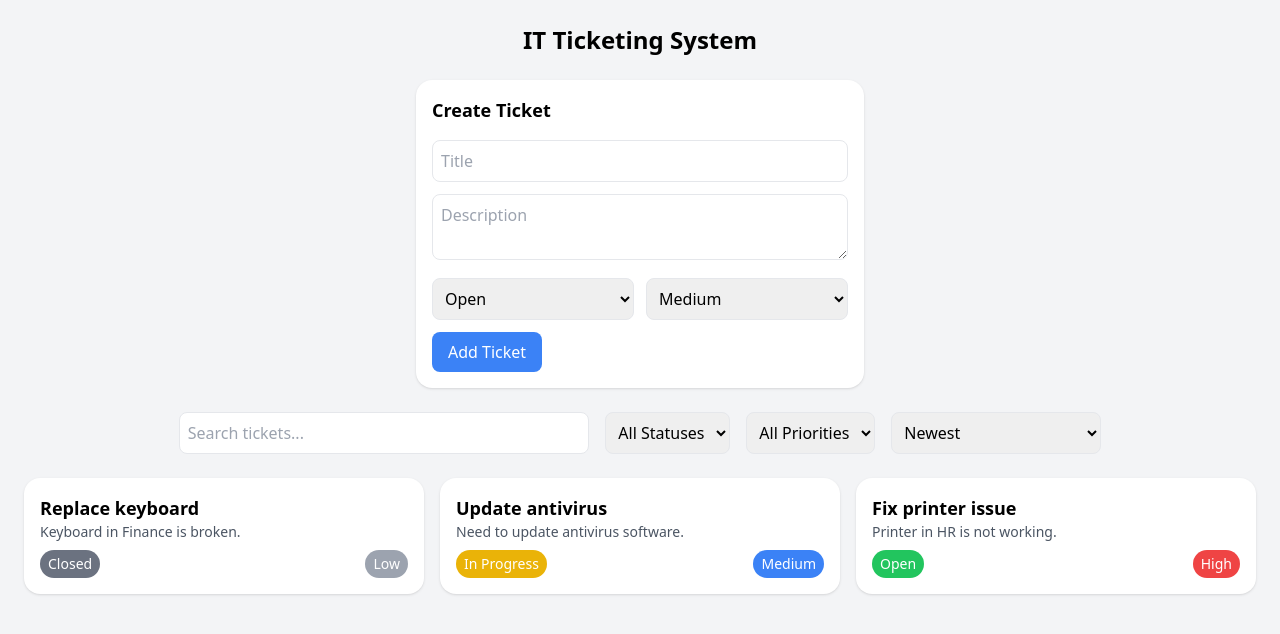
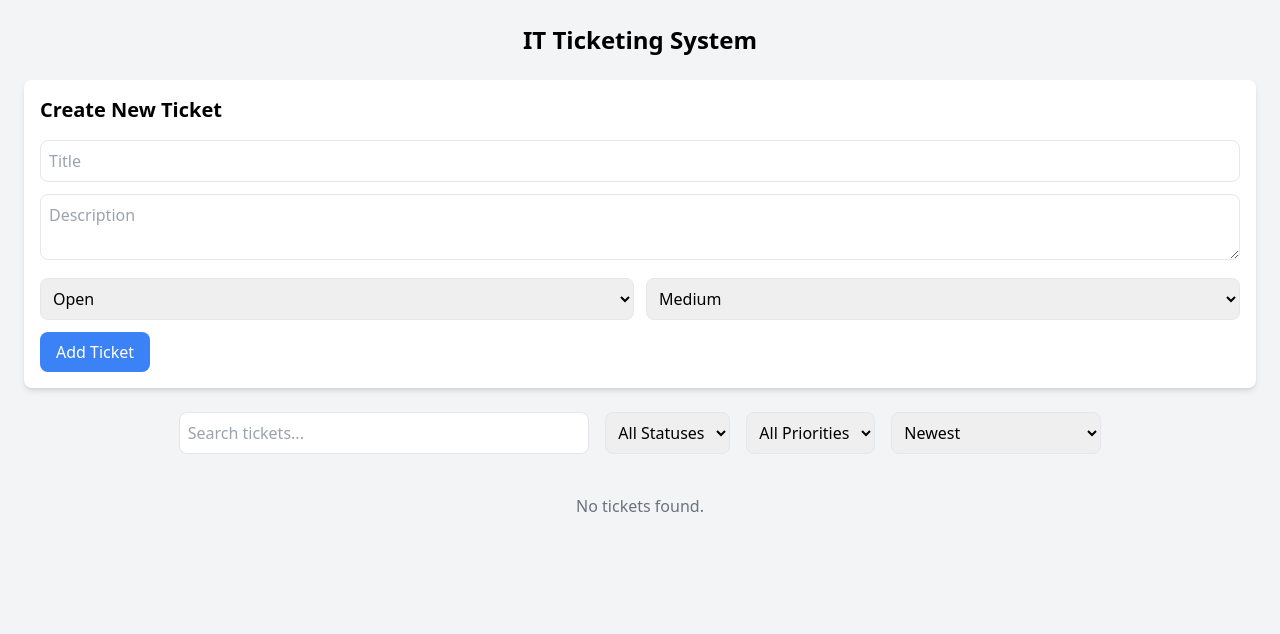
Before and after one commit to FarzeenFarooqui1/ticketing-system, a React (Create React App) app: page / in a window 1280 px wide. Shown: the top 634 px of the page. Built offline with nearby package versions, Linux system fonts and the light colour scheme.

Commit message:
Added more features

```diff
--- a/src/App.js
+++ b/src/App.js
@@ -3,29 +3,7 @@ import TicketForm from './components/TicketForm';
 import TicketList from './components/TicketList';
 
 function App() {
- const [tickets, setTickets] = useState([
-    {
-      id: 1,
-      title: "Fix printer issue",
-      description: "Printer in HR is not working.",
-      status: "Open",
-      priority: "High",
-    },
-    {
-      id: 2,
-      title: "Update antivirus",
-      description: "Need to update antivirus software.",
-      status: "In Progress",
-      priority: "Medium",
-    },
-    {
-      id: 3,
-      title: "Replace keyboard",
-      description: "Keyboard in Finance is broken.",
-      status: "Closed",
-      priority: "Low",
-    },
-  ]);
+ const [tickets, setTickets] = useState([]);
 
   const [searchQuery, setSearchQuery] = useState("");
   const [filterStatus, setFilterStatus] = useState("All");
@@ -56,9 +34,9 @@ function App() {
   filteredTickets = filteredTickets.sort((a, b) => {
   switch (sortOption) {
     case "Newest":
-        return b.id - a.id;
+      return new Date(b.createdAt) - new Date(a.createdAt);
     case "Oldest":
-        return a.id - b.id;
+      return new Date(a.createdAt) - new Date(b.createdAt);
     case "PriorityHighLow":
       const priorityOrderHL = { High: 3, Medium: 2, Low: 1 };
       return priorityOrderHL[b.priority] - priorityOrderHL[a.priority];
@@ -72,6 +50,7 @@ function App() {
       return 0;
   }
 });
+
 
   return (
     <div className="min-h-screen bg-gray-100 p-6">
--- a/src/components/TicketCard.js
+++ b/src/components/TicketCard.js
@@ -1,35 +1,29 @@
+
+
 import React from "react";
 
 function TicketCard({ ticket }) {
+  // Format the createdAt date nicely
+  const formattedDate = new Date(ticket.createdAt).toLocaleString([], {
+    dateStyle: "medium",
+    timeStyle: "short",
+  });
+
   return (
-    <div className="bg-white p-4 rounded-2xl shadow hover:shadow-md transition">
-      <h2 className="font-semibold text-lg">{ticket.title}</h2>
-      <p className="text-sm text-gray-600 mb-2">{ticket.description}</p>
+    <div className="bg-white shadow-md rounded-lg p-4 mb-4 border border-gray-200">
+      <h3 className="text-lg font-semibold mb-1">{ticket.title}</h3>
+      <p className="text-gray-600 mb-2">{ticket.description}</p>
 
-      <div className="flex justify-between text-sm">
-        <span
-          className={`px-2 py-1 rounded-full text-white ${
-            ticket.status === "Open"
-              ? "bg-green-500"
-              : ticket.status === "In Progress"
-              ? "bg-yellow-500"
-              : "bg-gray-500"
-          }`}
-        >
-          {ticket.status}
+      <div className="flex flex-wrap gap-3 text-sm mb-2">
+        <span className="px-2 py-1 bg-blue-100 text-blue-700 rounded-full">
+          Status: {ticket.status}
         </span>
-        <span
-          className={`px-2 py-1 rounded-full text-white ${
-            ticket.priority === "High"
-              ? "bg-red-500"
-              : ticket.priority === "Medium"
-              ? "bg-blue-500"
-              : "bg-gray-400"
-          }`}
-        >
-          {ticket.priority}
+        <span className="px-2 py-1 bg-yellow-100 text-yellow-700 rounded-full">
+          Priority: {ticket.priority}
         </span>
       </div>
+
+      <p className="text-xs text-gray-500">Created: {formattedDate}</p>
     </div>
   );
 }
--- a/src/components/TicketForm.js
+++ b/src/components/TicketForm.js
@@ -8,19 +8,19 @@ function TicketForm({ onAddTicket }) {
 
   const handleSubmit = (e) => {
     e.preventDefault();
-    if (!title.trim() || !description.trim()) return;
 
     const newTicket = {
-      id: Date.now(),
+      id: Date.now(), // unique ID
       title,
       description,
       status,
       priority,
+      createdAt: new Date().toISOString(), // timestamp
     };
 
     onAddTicket(newTicket);
 
-    // Reset form
+    // reset form
     setTitle("");
     setDescription("");
     setStatus("Open");
@@ -30,15 +30,16 @@ function TicketForm({ onAddTicket }) {
   return (
     <form
       onSubmit={handleSubmit}
-      className="bg-white p-4 rounded-2xl shadow mb-6 max-w-md mx-auto"
+      className="bg-white p-4 rounded-lg shadow-md mb-6"
     >
-      <h2 className="font-semibold text-lg mb-4">Create Ticket</h2>
+      <h2 className="text-xl font-semibold mb-4">Create New Ticket</h2>
 
       <input
         type="text"
         placeholder="Title"
         value={title}
         onChange={(e) => setTitle(e.target.value)}
+        required
         className="p-2 border rounded-lg w-full mb-3"
       />
 
@@ -46,6 +47,7 @@ function TicketForm({ onAddTicket }) {
         placeholder="Description"
         value={description}
         onChange={(e) => setDescription(e.target.value)}
+        required
         className="p-2 border rounded-lg w-full mb-3"
       />
 
@@ -65,9 +67,9 @@ function TicketForm({ onAddTicket }) {
           onChange={(e) => setPriority(e.target.value)}
           className="p-2 border rounded-lg w-1/2"
         >
+          <option value="High">High</option>
+          <option value="Medium">Medium</option>
           <option value="Low">Low</option>
-          <option value="Medium">Medium</option>
-          <option value="High">High</option>
         </select>
       </div>
 
--- a/src/components/TicketList.js
+++ b/src/components/TicketList.js
@@ -2,16 +2,16 @@ import React from "react";
 import TicketCard from "./TicketCard";
 
 function TicketList({ tickets }) {
-  if (tickets.length === 0) {
+  if (!tickets || tickets.length === 0) {
     return (
-      <p className="text-center text-gray-500 col-span-full">
+      <div className="p-4 text-center text-gray-500">
         No tickets found.
-      </p>
+      </div>
     );
   }
 
   return (
-    <div className="grid gap-4 md:grid-cols-2 lg:grid-cols-3">
+    <div className="grid gap-4">
       {tickets.map((ticket) => (
         <TicketCard key={ticket.id} ticket={ticket} />
       ))}
```
Lines whose indentation alone changed are shown as unchanged.
